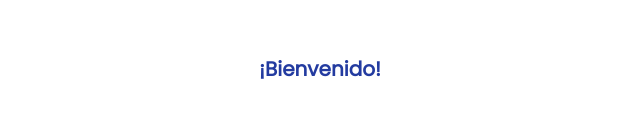
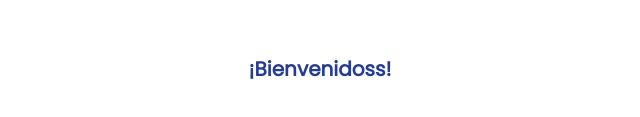
Before and after one commit to Offztinger/ClasificadosApp, a plain HTML site: page login.html in a window 1280 px wide. Shown: the part 201-318 px from the top of the page, 320-960 px from the left. Drawn offline with Linux system fonts and the light colour scheme.

Commit message:
Subiendo modificaciones de archivos ClasificadosApp

```diff
--- a/login.html
+++ b/login.html
@@ -18,7 +18,7 @@
 
     <div class="contenedorBienvenido">
         <h2 class="textoBienvenido">
-            ¡Bienvenido!
+            ¡Bienvenidoss!
         </h2>
     </div>
 </body>
```
